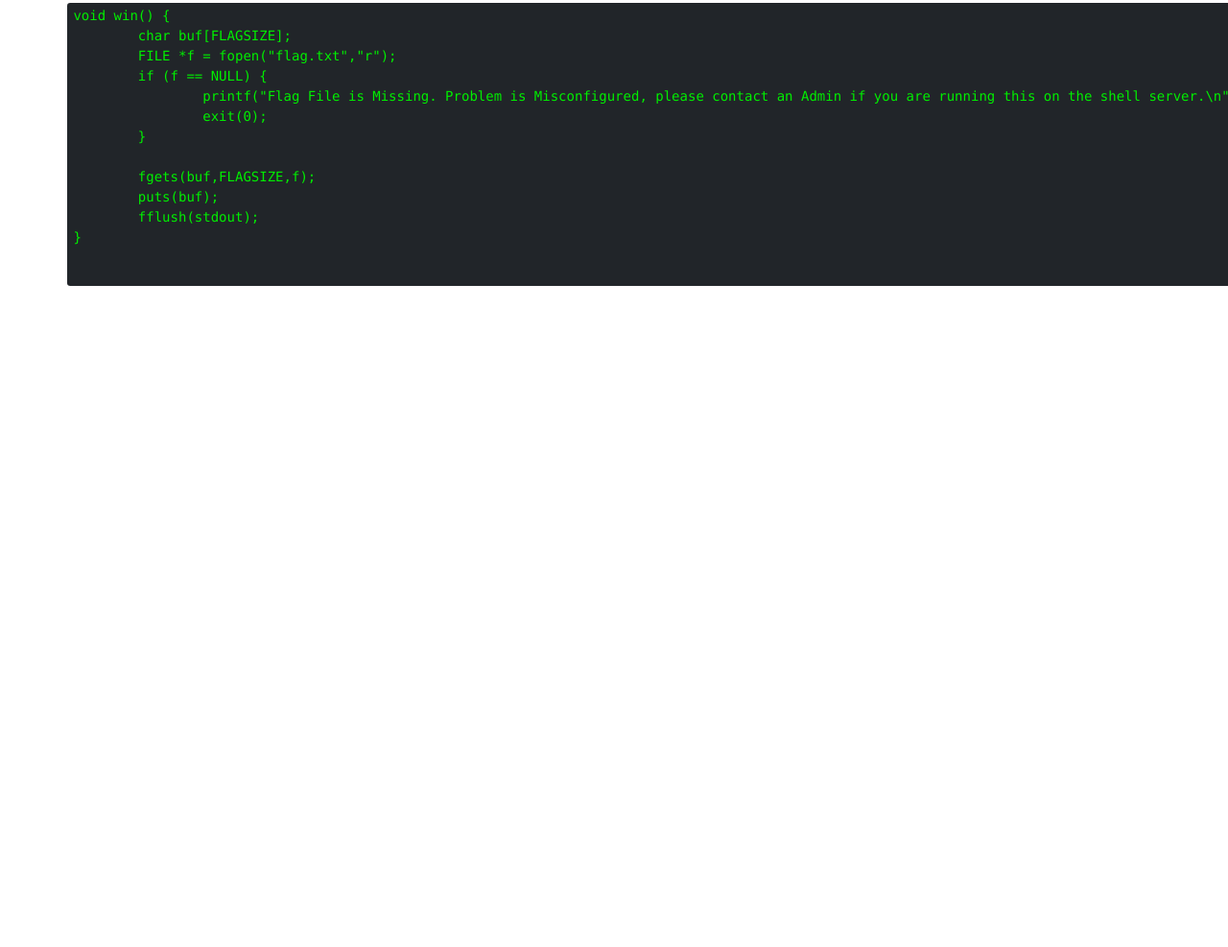
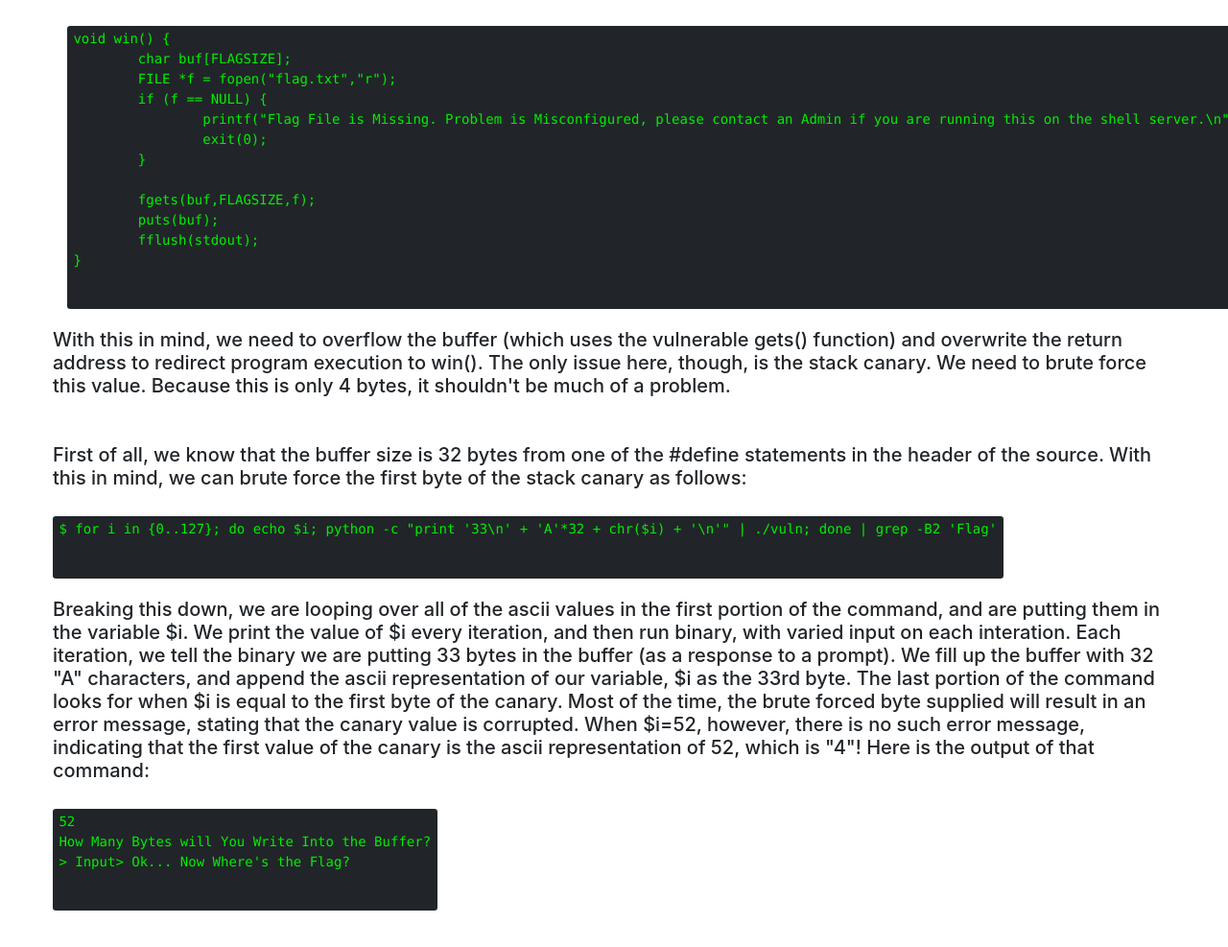
Before and after one commit to johnflakejr/johnflakejr.github.io, a plain HTML site: page ctfs/buffer_overflow_3.html in a window 1280 px wide. Shown: the part 1309-2296 px from the top of the page at 96% size. Before the commit the page ends 1607 px from the top, so only its background shows below. Drawn offline with nearby package versions, Linux system fonts and the light colour scheme.

Commit message:
Added some content and a favicon.

```diff
--- a/ctfs/buffer_overflow_3.html
+++ b/ctfs/buffer_overflow_3.html
@@ -3,6 +3,7 @@
 	<title>2018 picoCTF Buffer Overflow 3</title>
 	<link rel="stylesheet" href="https://stackpath.bootstrapcdn.com/bootstrap/4.3.1/css/bootstrap.min.css" integrity="sha384-ggOyR0iXCbMQv3Xipma34MD+dH/1fQ784/j6cY/iJTQUOhcWr7x9JvoRxT2MZw1T" crossorigin="anonymous">
 	<link rel="stylesheet" href="../css/style.css">
+	<link rel="icon" href="../images/lake.png" />
 
 </head>
 <body>
@@ -16,7 +17,7 @@
 	<br>
 	</div>
 	<div class="row">
-	<h5>In this problem, we are handed a vulnerable binary, and the source for that binary.  The first relevant thing the binary does is perform a call to read_canary(), which reads in the canary value to be put in the stack:</h5>
+	<h5>In this problem, we are handed a vulnerable binary, and the source for that binary.  The first relevant thing the binary does is perform a call to read_canary(), which reads in the canary value (of 4 bytes, as CANARY_SIZE=4) to be put in the stack:</h5>
 	<br>
 	</div>
 	<div class="row">
@@ -91,6 +92,39 @@ void win() {
 }
 	</pre>
 	</kbd>
+	<div class="row">
+	<h5>
+	With this in mind, we need to overflow the buffer (which uses the vulnerable gets() function) and overwrite the return address to redirect program execution to win().  The only issue here, though, is the stack canary.  We need to brute force this value.  Because this is only 4 bytes, it shouldn't be much of a problem.
+	</h5>
+	</div>
+	<div class="row">
+	<h5>First of all, we know that the buffer size is 32 bytes from one of the #define statements in the header of the source.  With this in mind, we can brute force the first byte of the stack canary as follows:</h5>
+	<kbd>
+	<pre>
+$ for i in {0..127}; do echo $i; python -c "print '33\n' + 'A'*32 + chr($i) + '\n'" | ./vuln; done | grep -B2 'Flag'
+	</pre>
+	</kbd>
+	</div>
+	<div class="row">
+	<h5>Breaking this down, we are looping over all of the ascii values in the first portion of the command, and are putting them in the variable $i.  We print the value of $i every iteration, and then run binary, with varied input on each interation.  Each iteration, we tell the binary we are putting 33 bytes in the buffer (as a response to a prompt). We fill up the buffer with 32 "A" characters, and append the ascii representation of our variable, $i as the 33rd byte.  The last portion of the command looks for when $i is equal to the first byte of the canary.  Most of the time, the brute forced byte supplied will result in an error message, stating that the canary value is corrupted.  When $i=52, however, there is no such error message, indicating that the first value of the canary is the ascii representation of 52, which is "4"!  Here is the output of that command:</h5>
+	<kbd>
+	<pre>
+52
+How Many Bytes will You Write Into the Buffer?
+> Input> Ok... Now Where's the Flag?
+	</pre>
+	</kbd>
+	</div>
+	</div>
+	<div class="row">
+	</div>
+
+	<div class="row">
+		<br>
+		<br>
+		<br>
+		<br>
+		<br>
 	</div>
 </div>
 <div class="fixed-bottom navbar-dark bg-primary">
```
Also changed, not shown: index.html (+1 -0 lines).
